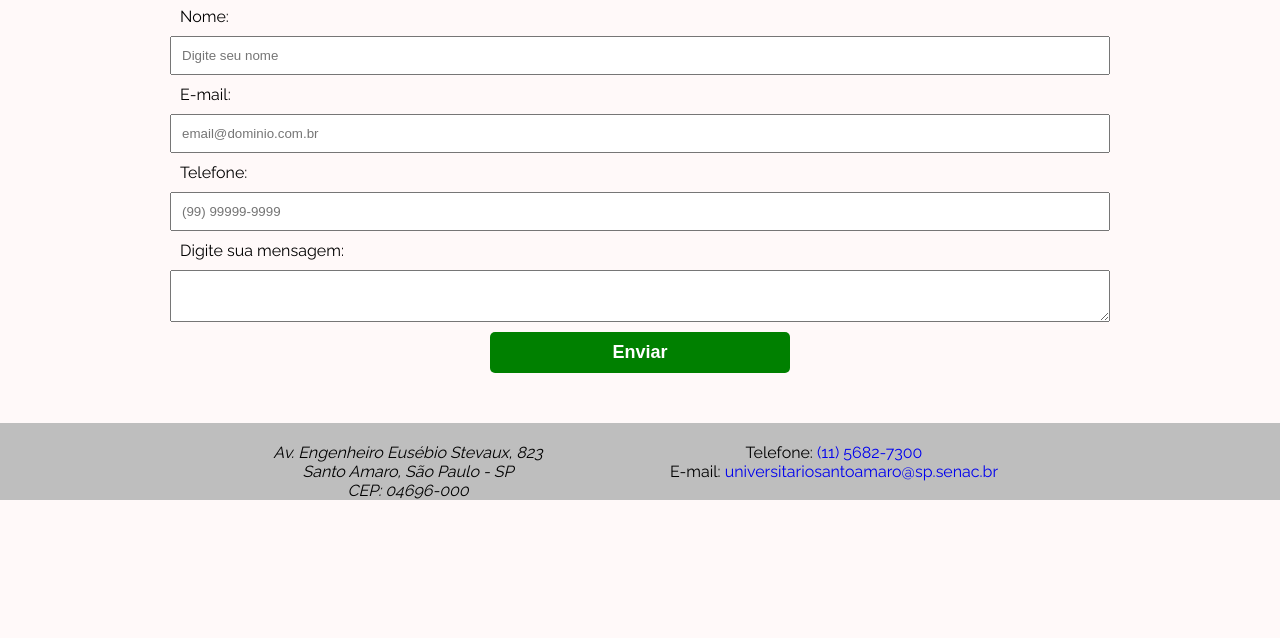
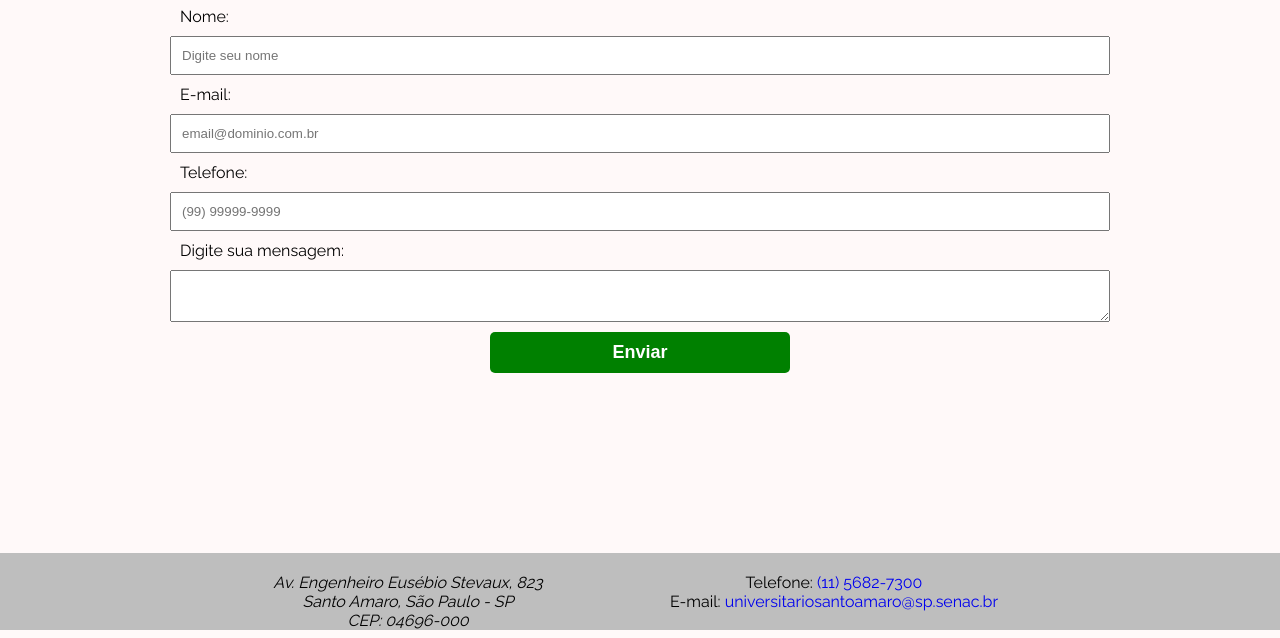
Before and after one commit to andradegui/Republica-Senac, a plain HTML site: page contato.html in a window 1280 px wide. Shown: the part 162-800 px from the top of the page. Drawn offline with Linux system fonts and the light colour scheme.

Commit message:
Arrumando Rodapé

```diff
--- a/css/contato.css
+++ b/css/contato.css
@@ -32,7 +32,7 @@ form input[type=submit]:hover{
 
 .background {
     background: #bebebe;
-    margin-top: 50px;
+    margin-top: 180px;
 }
 
 .d-flex {
```
